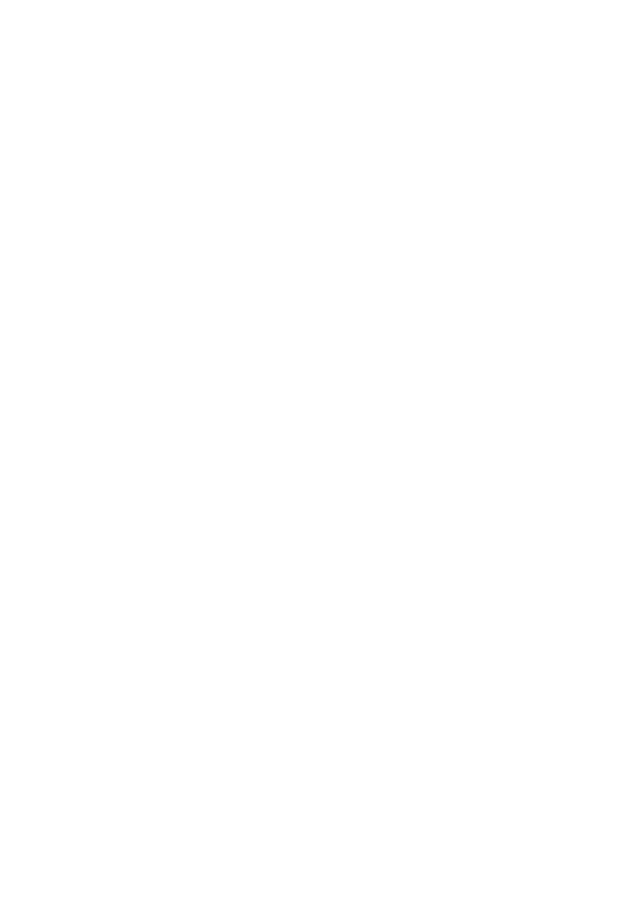
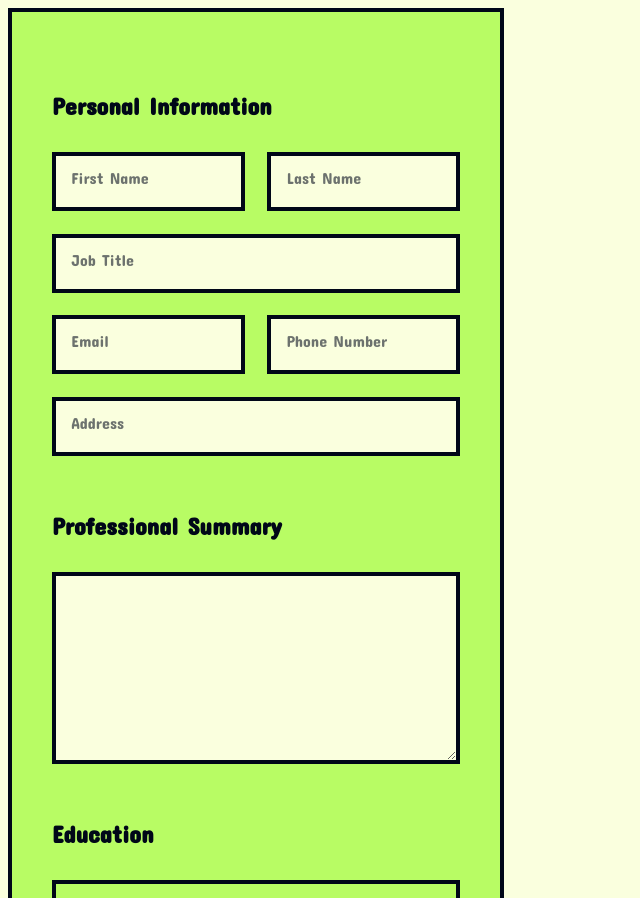
Before and after one commit to ADjoudi/resume, a React (Vite) app: page / in a window 1280 px wide. Shown: the top 898 px of the page, without its empty margins (0-640 px from the left). Before the commit the page ends 800 px from the top, so only its background shows below. Built offline with nearby package versions, Linux system fonts and the light colour scheme.

Commit message:
added all form ui components

```diff
--- a/src/App.css
+++ b/src/App.css
@@ -0,0 +1,87 @@
+@import url("https://fonts.googleapis.com/css2?family=Concert+One&display=swap");
+
+:root {
+  --bg: #faffde;
+  --secondary: #b8fc64;
+  --line: #000718;
+  --line-op: #00071891;
+  --border: 0.3rem solid var(--line);
+}
+
+*,
+body {
+  margin: 0;
+  padding: 0;
+  box-sizing: border-box;
+  color: var(--line);
+  font-family: "Concert One", cursive;
+  transition: all 0.2s ease;
+}
+
+.app {
+  width: 100vw;
+  display: flex;
+  flex-direction: row;
+  background-color: var(--bg);
+}
+
+.inputs {
+  width: 40%;
+  display: flex;
+}
+
+.inputs form {
+  background-color: var(--secondary);
+  border: var(--border);
+  margin: 0.5rem;
+  padding: 5rem 2.5rem;
+  display: flex;
+  flex-direction: column;
+  gap: 3.5rem;
+}
+
+.inputs h1 {
+  font-size: 1.5rem;
+}
+
+.inputs textarea {
+  width: 100%;
+  min-height: 12rem;
+  background-color: var(--bg);
+  border: var(--border);
+  padding: 1rem 1rem 0.2rem 1rem;
+  font-size: 1rem;
+}
+
+.inputs textarea:focus {
+  transform: scale(1.02) translateY(-0.4rem);
+  box-shadow: 0rem 0.6rem 0px -0.4rem var(--line);
+  outline: none;
+}
+
+.inputs section {
+  display: flex;
+  flex-direction: column;
+  gap: 2rem;
+}
+
+.inputs .personal-info > div {
+  display: grid;
+  grid-template-columns: 1fr 1fr;
+  justify-content: stretch;
+  gap: 1.4rem;
+}
+
+.inputs .personal-info > div div:nth-child(3n) {
+  grid-column: 1 / 3;
+}
+
+.inputs .education {
+  display: flex;
+  flex-direction: column;
+  gap: 1rem;
+}
+
+.outputs {
+  flex: 1;
+}
--- a/src/App.jsx
+++ b/src/App.jsx
@@ -1,8 +1,50 @@
 import React from "react";
 import "./App.css";
+import Input from "./components/myInput.jsx";
+import Card from "./components/Card";
+import Add from "./components/Add";
+import Link from "./components/Link";
 
 function App() {
-  return <></>;
+  return (
+    <div className="app">
+      <div className="inputs">
+        <form>
+          <section className="personal-info">
+            <h1>Personal Information</h1>
+            <div>
+              <Input id="fname" name="First Name" />
+              <Input id="lname" name="Last Name" />
+              <Input id="job" name="Job Title" />
+              <Input id="email" name="Email" />
+              <Input id="phone" name="Phone Number" />
+              <Input id="address" name="Address" />
+            </div>
+          </section>
+          <section>
+            <h1>Professional Summary</h1>
+            <textarea />
+          </section>
+          <section>
+            <h1>Education</h1>
+            <Card />
+            <Add />
+          </section>
+          <section>
+            <h1>Work Experience</h1>
+            <Card />
+            <Add />
+          </section>
+          <section>
+            <h1>Social Links</h1>
+            <Link />
+            <Add />
+          </section>
+        </form>
+      </div>
+      <div className="outputs"></div>
+    </div>
+  );
 }
 
 export default App;
--- /dev/null
+++ b/src/components/Add.css
@@ -0,0 +1,8 @@
+.add-btn {
+  display: flex;
+  flex-direction: row;
+  gap: 0.5rem;
+}
+.add-btn h4 {
+  font-size: 1rem;
+}
--- /dev/null
+++ b/src/components/Add.jsx
@@ -0,0 +1,14 @@
+import React from "react";
+import "./Add.css";
+import addIcon from "../assets/add-icon.svg";
+
+function Add() {
+  return (
+    <div className="add-btn">
+      <img src={addIcon} alt="" />
+      <h4>Add another</h4>
+    </div>
+  );
+}
+
+export default Add;
--- /dev/null
+++ b/src/components/Card.css
@@ -0,0 +1,24 @@
+.card {
+  border: var(--border);
+  padding: 1rem 1rem 3rem 1rem;
+
+  display: grid;
+  grid-template-columns: 1fr 1fr;
+  grid-template-rows: 1fr;
+  gap: 1.4rem;
+}
+
+.card .years {
+  display: flex;
+  flex-direction: row;
+  align-items: center;
+  justify-content: start;
+  gap: 0.5rem;
+}
+.card textarea {
+  grid-column: 1/3;
+  grid-row: 3;
+}
+.card div:last-child {
+  grid-row: 4;
+}
--- /dev/null
+++ b/src/components/Card.jsx
@@ -0,0 +1,22 @@
+import React from "react";
+import "./Card.css";
+import Input from "./myInput.jsx";
+import Add from "./Add.jsx";
+import arrow from "../assets/arrow.svg";
+
+function Card(props) {
+  return (
+    <div className="card">
+      <Input id="degree" name="Degree" />
+      <Input id="school" name="School" />
+      <div className="years">
+        <Input id="start" name="Start Year" />
+        <img src={arrow} alt="->" />
+        <Input id="end" name="End Year" />
+      </div>
+      <textarea />
+      <Add />
+    </div>
+  );
+}
+export default Card;
--- /dev/null
+++ b/src/components/Link.css
@@ -0,0 +1,8 @@
+.link {
+  border: var(--border);
+  padding: 1rem;
+
+  display: grid;
+  grid-template-columns: 1fr 1fr;
+  gap: 1.4rem;
+}
--- /dev/null
+++ b/src/components/Link.jsx
@@ -0,0 +1,13 @@
+import React from "react";
+import "./Link.css";
+import Input from "./myInput.jsx";
+
+function Link(props) {
+  return (
+    <div className="link">
+      <Input id="label" name="Label" />
+      <Input id="link" name="Link" />
+    </div>
+  );
+}
+export default Link;
--- a/src/components/Input.css
+++ b/src/components/myInput.css
@@ -1,24 +1,26 @@
 .input-container {
   position: relative;
-  width: fit-content;
   height: fit-content;
+  width: 100%;
 }
 
 input {
+  width: 100%;
   background-color: var(--bg);
   border: var(--border);
   padding: 1rem 1rem 0.2rem 1rem;
   font-size: 1rem;
   line-height: 200%;
-  transition: all 0.2s ease;
 }
 
 input:focus {
-  transform: scale(1.04);
-  box-shadow: 0rem 0.8rem 0px -0.4rem var(--line);
+  transform: scale(1.04) translateY(-0.4rem);
+  box-shadow: 0rem 0.6rem 0px -0.4rem var(--line);
   outline: none;
 }
-
+input:focus + label {
+  transform: translateX(-0.5rem) translateY(-0.4rem);
+}
 label {
   position: absolute;
   top: 1rem;
@@ -27,11 +29,10 @@
   color: var(--line-op);
   font-size: 1rem;
   transform: scale(1);
-  transition: all 0.2s ease;
 }
 
 .label-up {
   font-size: 0.8rem;
   top: 0.5rem;
-  transform: scale(1.04);
+  transform: translateX(-0.1rem);
 }
--- a/src/components/Input.jsx
+++ b/src/components/myInput.jsx
@@ -1,7 +1,7 @@
 import React, { useState } from "react";
-import "./Input.css";
+import "./myInput.css";
 
-function Input({ id = "input", name = "input", inputValue = "" }) {
+function Input({ id = "input", name = "input" }) {
   const addLabelAnimation = (e) => {
     e.target.nextElementSibling.classList.add("label-up");
   };
@@ -14,7 +14,7 @@
     <div className="input-container">
       <input
         id={id}
-        name={inputValue}
+        name={name}
         onFocus={addLabelAnimation}
         onBlur={handleLabelAnimation}
       />
```
Also changed, not shown: src/assets/add-icon.svg (added), src/assets/arrow.svg (added).
